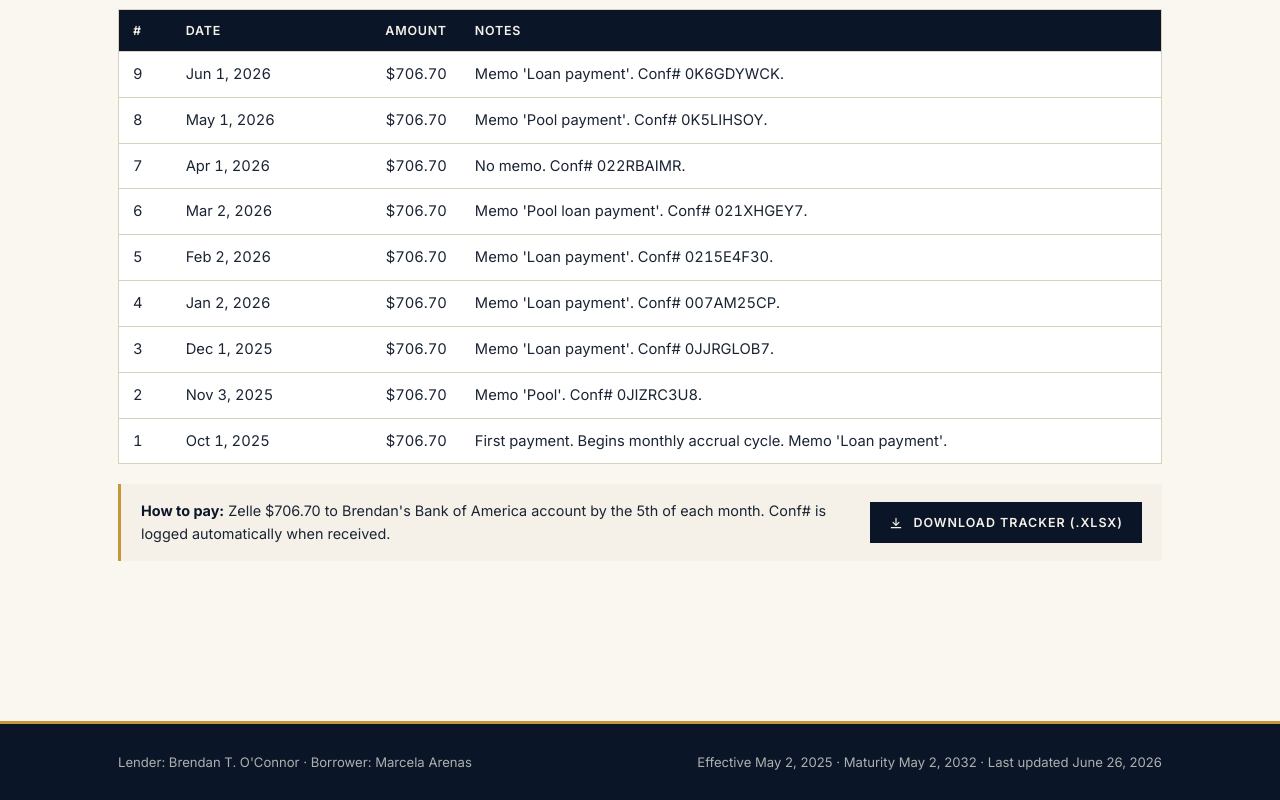
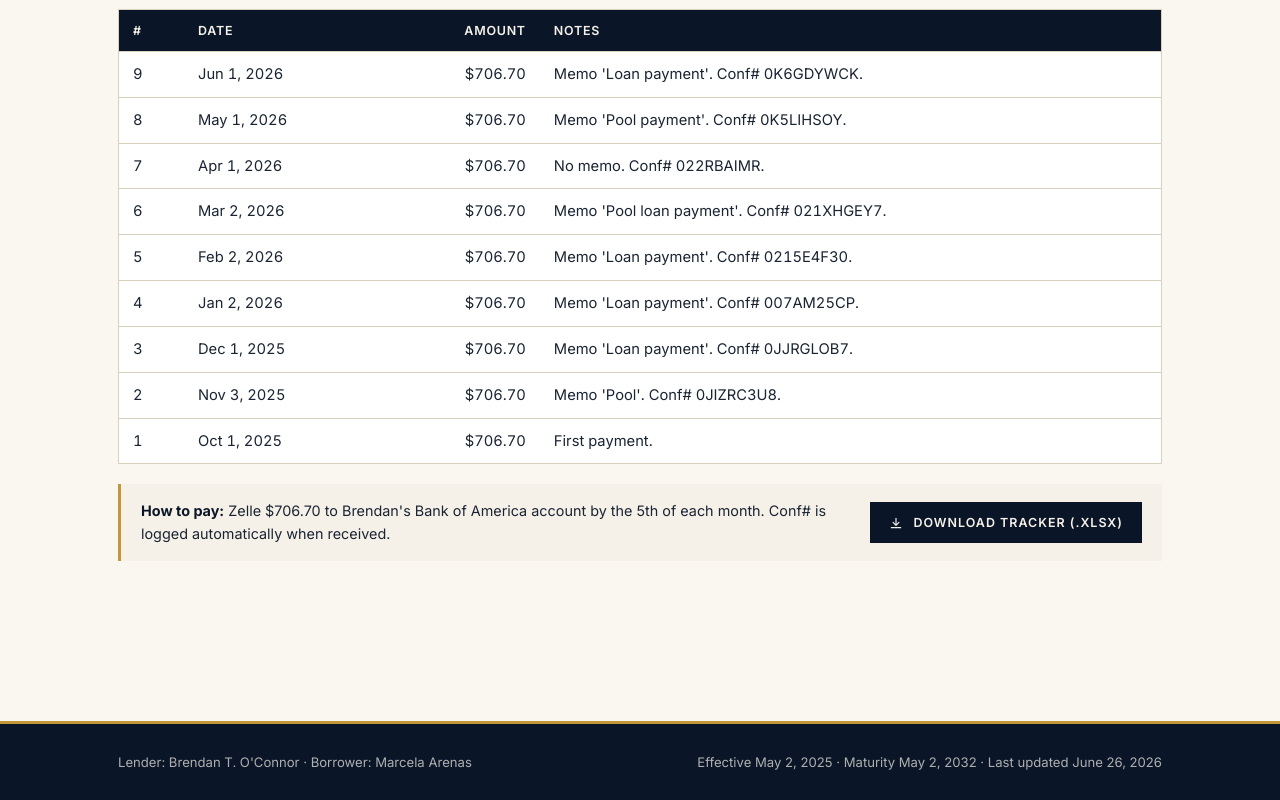
Before and after one commit to brendanterence-pandoc/brendoslife-site, a website: page public/marcela/index.html in a window 1280 px wide. Shown: the part 1005-1805 px from the top of the page. Drawn offline with nearby package versions, Linux system fonts and the light colour scheme.

Commit message:
Update Marcela page (auto, 2026-06-26)

```diff
--- a/public/marcela/index.html
+++ b/public/marcela/index.html
@@ -229,7 +229,7 @@
       <td>1</td>
       <td>Oct 1, 2025</td>
       <td class="num">$706.70</td>
-      <td>First payment. Begins monthly accrual cycle. Memo &#39;Loan payment&#39;.</td>
+      <td>First payment. </td>
     </tr>
       </tbody>
     </table>
```
Also changed, not shown: 1 other file.
